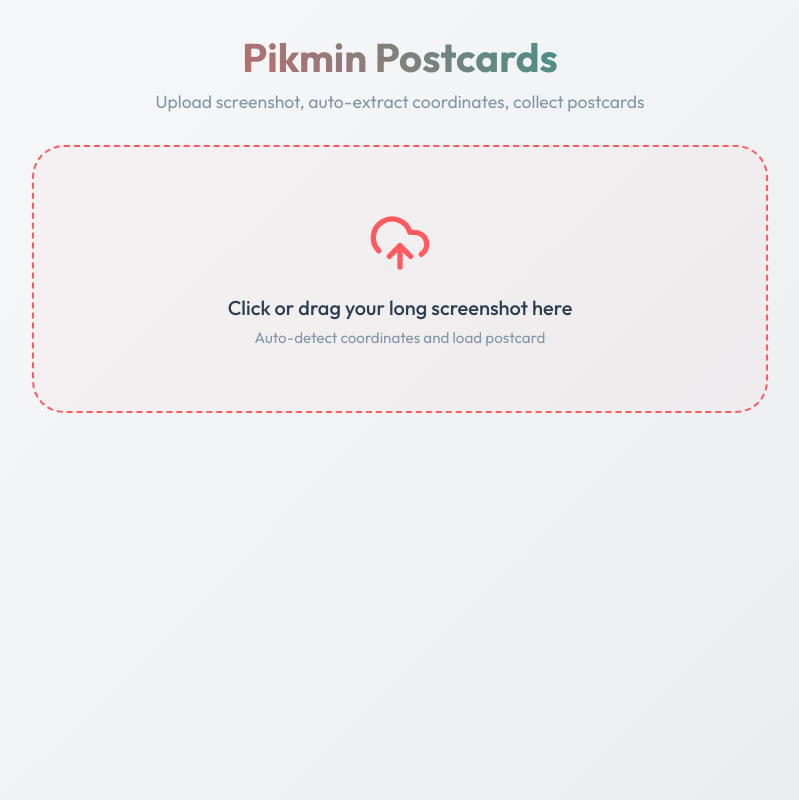
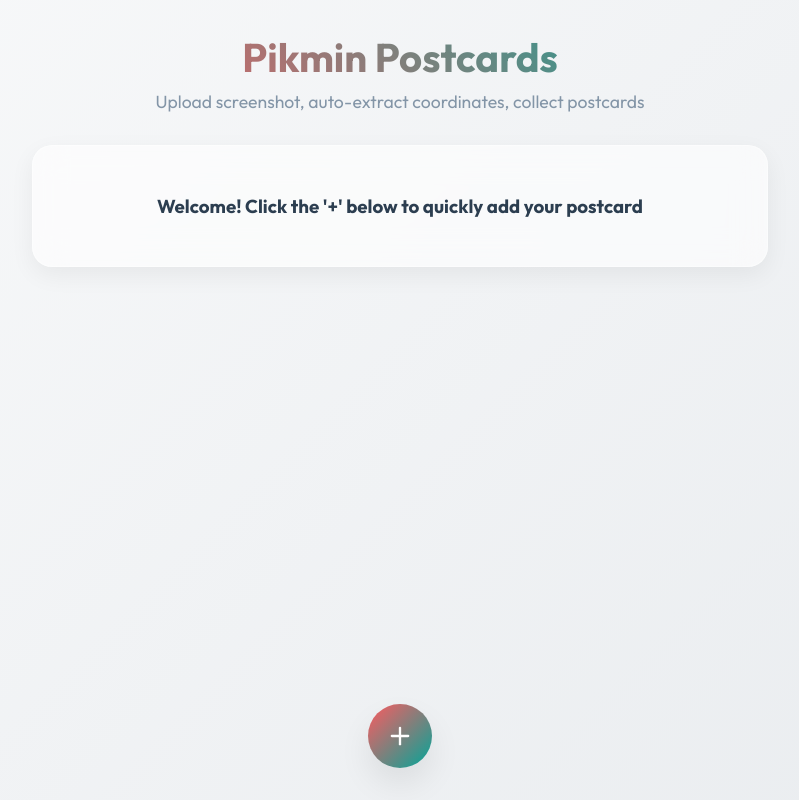
Before and after one commit to ilovebubbletea1/pikmin, a React (Vite) app: page / in a window 1280 px wide. Shown: the whole page, without its empty margins (240-1039 px from the left). Built offline with nearby package versions, Linux system fonts and the light colour scheme.

Commit message:
Refactor UI layout to list-first with FAB

```diff
--- a/src/App.jsx
+++ b/src/App.jsx
@@ -64,15 +64,20 @@
         <p className="subtitle">{t('subtitle')}</p>
       </header>
 
-      <main>
+      <main style={{ paddingBottom: '6rem' }}>
+        {postcards.length === 0 && (
+           <div className="glass-panel" style={{ padding: '3rem 2rem', textAlign: 'center', marginTop: '2rem' }}>
+              <h3>{t('empty_state')}</h3>
+           </div>
+        )}
+        <PostcardFeed
+          postcards={postcards}
+          onMarkCompleted={handleMarkCompleted}
+        />
+
         <UploadZone
           onScanSuccess={handleScanSuccess}
           existingCoordinates={existingCoordinates}
-        />
-
-        <PostcardFeed
-          postcards={postcards}
-          onMarkCompleted={handleMarkCompleted}
         />
 
         {pendingCropData && (
--- a/src/components/UploadZone.jsx
+++ b/src/components/UploadZone.jsx
@@ -95,13 +95,7 @@
   };
 
   return (
-    <div
-      className={clsx('upload-zone', isDragActive && 'drag-active')}
-      onDragOver={handleDragOver}
-      onDragLeave={handleDragLeave}
-      onDrop={handleDrop}
-      onClick={() => fileInputRef.current?.click()}
-    >
+    <>
       <input
         type="file"
         accept="image/*"
@@ -109,19 +103,20 @@
         ref={fileInputRef}
         onChange={handleChange}
       />
-
-      {isScanning ? (
-        <div style={{ padding: '2rem 0'}}>
-          <Loader2 className="upload-icon spinner" style={{ margin: '0 auto', marginBottom: '1rem' }} />
-          <p className="upload-text">{t('scan_progress')}</p>
-        </div>
-      ) : (
-        <>
-          <UploadCloud className="upload-icon" style={{ margin: '0 auto', marginBottom: '1rem' }} />
-          <p className="upload-text">{t('drag_drop_text')}</p>
-          <p className="upload-subtext">{t('drag_drop_subtext')}</p>
-        </>
-      )}
-    </div>
+      <button
+        className={clsx('fab-upload', isScanning && 'fab-scanning')}
+        onClick={() => !isScanning && fileInputRef.current?.click()}
+        title={isScanning ? t('scan_progress') : t('drag_drop_text')}
+      >
+        {isScanning ? (
+          <Loader2 className="spinner" />
+        ) : (
+          <svg xmlns="http://www.w3.org/2000/svg" width="24" height="24" viewBox="0 0 24 24" fill="none" stroke="currentColor" strokeWidth="2" strokeLinecap="round" strokeLinejoin="round">
+            <line x1="12" y1="5" x2="12" y2="19"></line>
+            <line x1="5" y1="12" x2="19" y2="12"></line>
+          </svg>
+        )}
+      </button>
+    </>
   );
 }
--- a/src/i18n.js
+++ b/src/i18n.js
@@ -16,7 +16,8 @@
     btn_copied: "已複製",
     btn_mark_completed: "標記為已完成",
     btn_completed: "已完成",
-    filter_all: "全部"
+    filter_all: "全部",
+    empty_state: "歡迎！點擊下方的「+」開始新增明信片吧"
   },
   en: {
     subtitle: "Upload screenshot, auto-extract coordinates, collect postcards",
@@ -35,7 +36,8 @@
     btn_copied: "Copied",
     btn_mark_completed: "Mark Completed",
     btn_completed: "Completed",
-    filter_all: "All"
+    filter_all: "All",
+    empty_state: "Welcome! Click the '+' below to quickly add your postcard"
   },
   ko: {
     subtitle: "스크린샷 업로드, 좌표 자동 추출, 엽서 수집",
@@ -54,7 +56,8 @@
     btn_copied: "복사됨",
     btn_mark_completed: "완료로 표시",
     btn_completed: "완료됨",
-    filter_all: "전체"
+    filter_all: "전체",
+    empty_state: "환영합니다! 아래의 '+' 버튼을 눌러 첫 엽서를 추가해보세요"
   }
 };
 
--- a/src/index.css
+++ b/src/index.css
@@ -75,48 +75,52 @@
   width: 100%;
 }
 
-/* Upload Zone */
-.upload-zone {
-  border: 2px dashed var(--primary);
-  border-radius: var(--radius-xl);
-  padding: 4rem 2rem;
-  text-align: center;
+/* Floating Upload Button (FAB) */
+.fab-upload {
+  position: fixed;
+  bottom: 2rem;
+  left: 50%;
+  transform: translateX(-50%);
+  width: 4rem;
+  height: 4rem;
+  border-radius: 50%;
+  background: linear-gradient(135deg, var(--primary), var(--secondary));
+  color: white;
+  border: none;
+  box-shadow: var(--shadow-lg);
   cursor: pointer;
-  transition: all 0.3s cubic-bezier(0.25, 0.8, 0.25, 1);
-  background: rgba(255, 90, 95, 0.03);
-  position: relative;
-  overflow: hidden;
+  display: flex;
+  align-items: center;
+  justify-content: center;
+  z-index: 100;
+  transition: all 0.3s cubic-bezier(0.175, 0.885, 0.32, 1.275);
 }
 
-.upload-zone:hover, .upload-zone.drag-active {
-  background: rgba(255, 90, 95, 0.08);
-  transform: translateY(-4px);
-  box-shadow: var(--shadow-md);
-  border-color: var(--primary-hover);
+.fab-upload:hover {
+  transform: translateX(-50%) scale(1.1);
+  box-shadow: 0 16px 32px rgba(255, 90, 95, 0.4);
 }
 
-.upload-icon {
-  color: var(--primary);
-  width: 64px;
-  height: 64px;
-  margin-bottom: 1rem;
-  transition: transform 0.3s ease;
+.fab-upload:active {
+  transform: translateX(-50%) scale(0.95);
 }
 
-.upload-zone:hover .upload-icon {
-  transform: scale(1.1) translateY(-5px);
+.fab-upload svg {
+  width: 28px;
+  height: 28px;
+  color: white;
 }
 
-.upload-text {
-  font-size: 1.25rem;
-  font-weight: 500;
-  color: var(--text-main);
+.fab-scanning {
+  cursor: not-allowed;
+  opacity: 0.9;
+  animation: pulse 2s infinite;
 }
 
-.upload-subtext {
-  font-size: 0.95rem;
-  color: var(--text-muted);
-  margin-top: 0.5rem;
+@keyframes pulse {
+  0% { box-shadow: 0 0 0 0 rgba(255, 90, 95, 0.7); }
+  70% { box-shadow: 0 0 0 15px rgba(255, 90, 95, 0); }
+  100% { box-shadow: 0 0 0 0 rgba(255, 90, 95, 0); }
 }
 
 /* Button Base */
```
